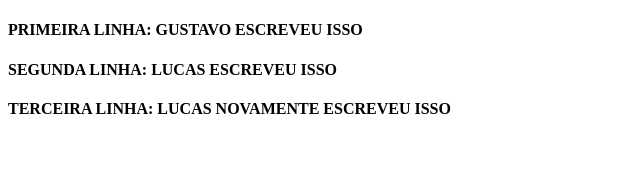
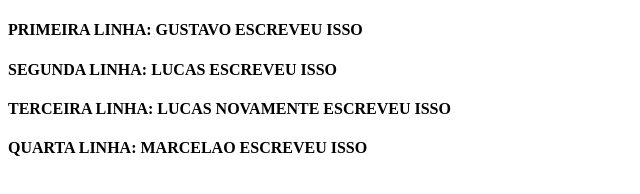
Before and after one commit to gustavocampelo/scm, a plain HTML site: page index.html in a window 1280 px wide. Shown: the whole page, without its empty margins (0-640 px from the left). Drawn offline with Linux system fonts and the light colour scheme.

Commit message:
Commit 1.3

```diff
--- a/index.html
+++ b/index.html
@@ -10,6 +10,7 @@
     <h4>PRIMEIRA LINHA: GUSTAVO ESCREVEU ISSO</h4>
     <h4>SEGUNDA LINHA: LUCAS ESCREVEU ISSO</h4>
     <h4>TERCEIRA LINHA: LUCAS NOVAMENTE ESCREVEU ISSO</h4>
+    <h4>QUARTA LINHA: MARCELAO ESCREVEU ISSO</h4>
 
 </body>
 </html>
```
